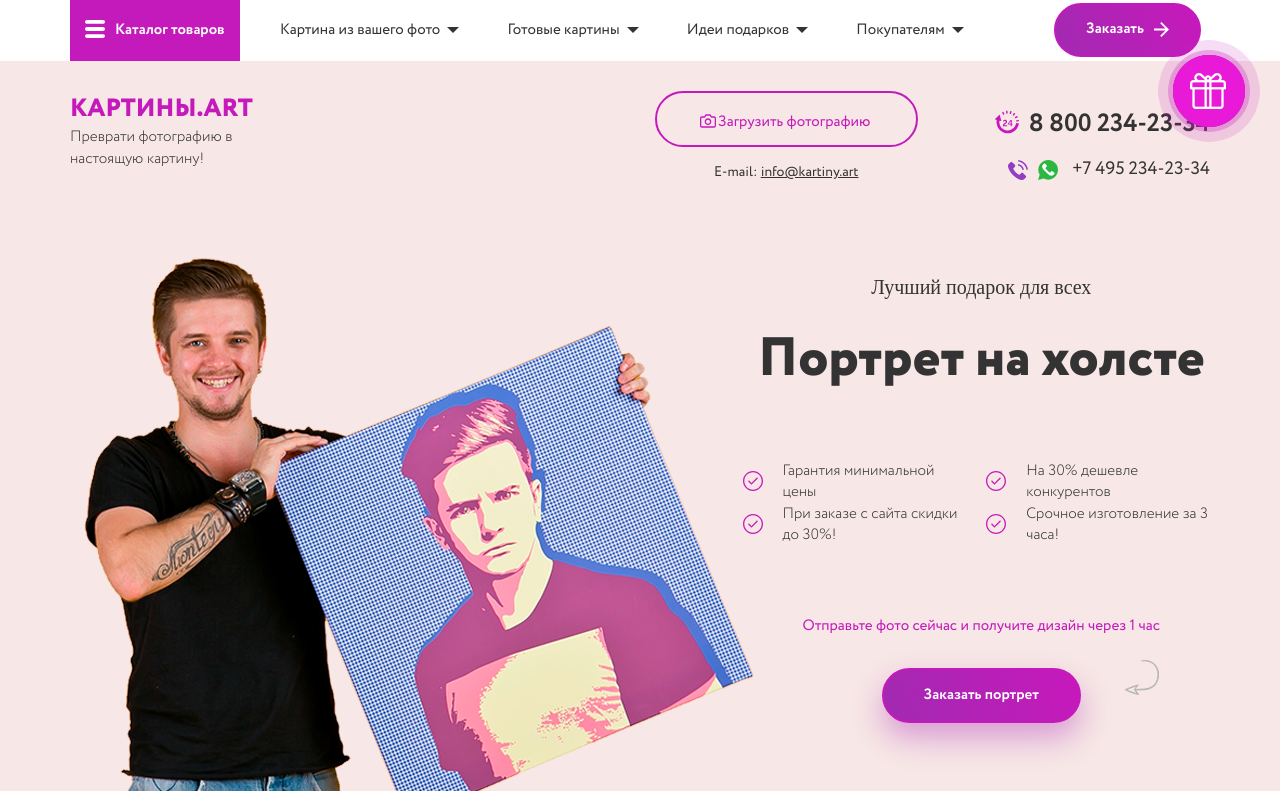
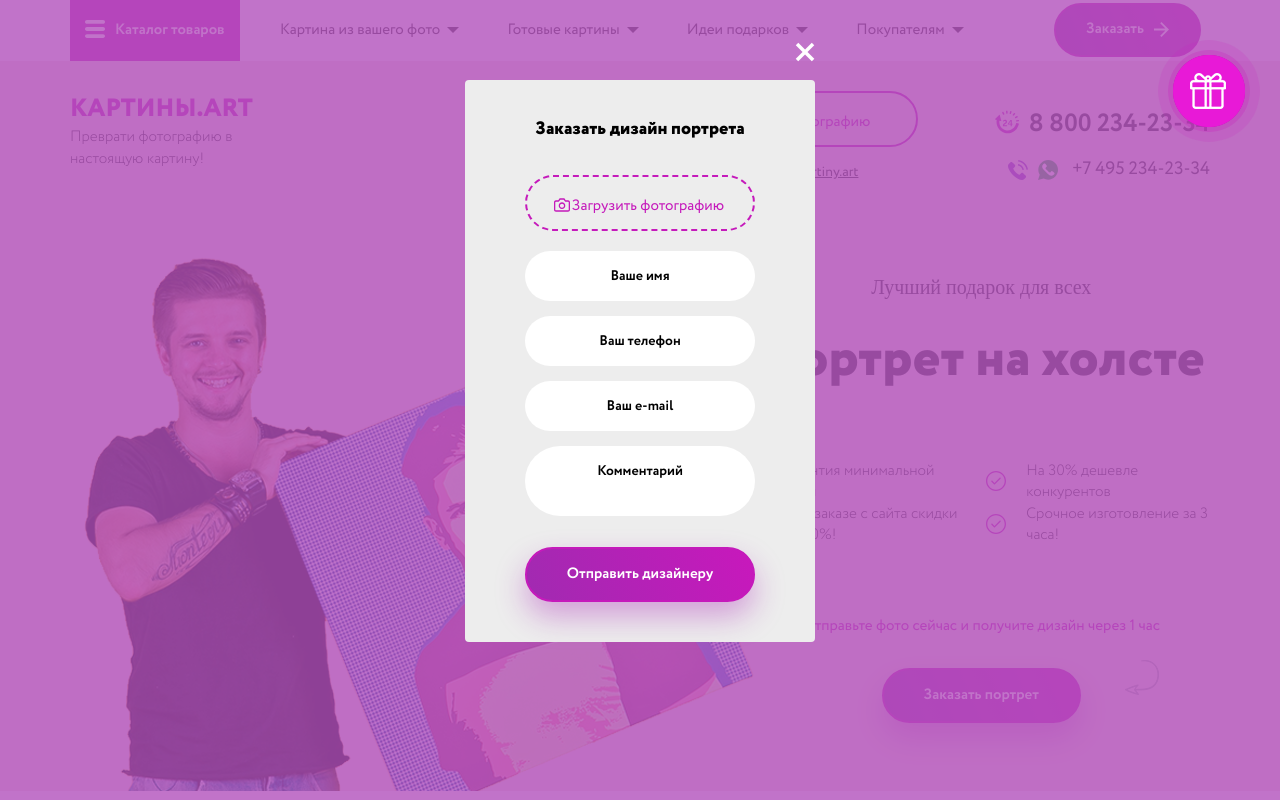
Before and after one commit to Utilizater/jsDiploma, a plain HTML site: page index.html in a window 1280 px wide. Both pictures are taken after a click on the button "Заказать". Shown: the top 800 px of the page. Drawn offline with nearby package versions, Linux system fonts and the light colour scheme; a web font is replaced by a local one.

Commit message:
first modal

```diff
--- a/index.html
+++ b/index.html
@@ -67,7 +67,7 @@
 			</div>
 			<div class="col-md-2 col-md-offset-0 col-sm-3 col-sm-offset-6 col-xs-6">
 				<div class=button-wrap>
-					<button class="button button-order button-design">Заказать<img src=img/button-right-arrow.svg alt></button>
+					<button class="button button-order button-design reqPopupDesign">Заказать<img src=img/button-right-arrow.svg alt></button>
 				</div>
 			</div>
 		</div>
@@ -121,7 +121,7 @@
 						</div>
 					</div>
 					<p class=p-button>Отправьте фото сейчас и получите дизайн через 1 час</p>
-					<button class="button button-order button-design"><img class=button-order-img src=img/button-arrow.png alt>Заказать портрет</button>
+					<button class="button button-order button-design reqPopupDesign"><img class=button-order-img src=img/button-arrow.png alt>Заказать портрет</button>
 				</div>
 			</div>
 		</div>
@@ -134,7 +134,7 @@
 			<div class=col-md-5>
 				<p>Просто отправьте фото и</p>
 				<h2 class="wow fadeInUp">Мы пришлем вам дизайн бесплатно в течение 1 часа!</h2>
-				<button class="button button-order button-design">Заказать дизайн портрета</button>
+				<button class="button button-order button-design reqPopupDesign">Заказать дизайн портрета</button>
 			</div>
 		</div>
 		<img class=palette src=img/palette.png alt>
@@ -584,7 +584,7 @@
 				<div class=col-md-5>
 					<p>Просто отправьте фото и</p>
 					<h2 class="wow fadeInUp">Мы пришлем вам дизайн бесплатно в течение 1 часа!</h2>
-					<button class="button button-order button-design">Заказать дизайн портрета</button>
+					<button class="button button-order button-design reqPopupDesign">Заказать дизайн портрета</button>
 				</div>
 			</div>
 		</div>
--- a/src/index.js
+++ b/src/index.js
@@ -4,7 +4,6 @@ function slider(){
       slides = document.querySelectorAll(".main-slider-item");
   showSlides(slideIndex);
   document.getElementsByClassName("container")[1].style.overflow = "hidden";
-//  console.log(document.getElementsByClassName("container")[0].style.hight);
 
   function showSlides(n) {
     if (n > slides.length) {
@@ -18,10 +17,9 @@ function slider(){
 
     slides.forEach((item) => item.style.display = "none");
     slides[slideIndex - 1].style.display = "block";
-   // document.getElementsByClassName("main-slider")[0].style.overflow = "hidden";
 
     let hight = slides[slideIndex - 1].clientHeight;
-    console.log(hight);
+   // console.log(hight);
     slides[slideIndex - 1].style.marginTop = "-" + hight +  "px";
     let sliderAnimation = () => {
       let mt = +slides[slideIndex - 1].style.marginTop.replace('px', "");
@@ -38,9 +36,23 @@ function slider(){
     showSlides(slideIndex);
   }, 3000);
 
-
-
-
 };
 
 slider();
+
+
+//first modal
+
+let reqPopupDesign = document.getElementsByClassName("reqPopupDesign"),
+    PopupDesign = document.getElementsByClassName("popup-design")[0];
+    popupClose = document.querySelector(".popup-design .popup-close");
+
+for (let i = 0; i < reqPopupDesign.length; i++) {
+  reqPopupDesign[i].addEventListener('click', () => {
+    PopupDesign.style.display = "block";
+  });
+}
+
+popupClose.addEventListener('click', () => {
+  PopupDesign.style.display = "none";
+});
```
